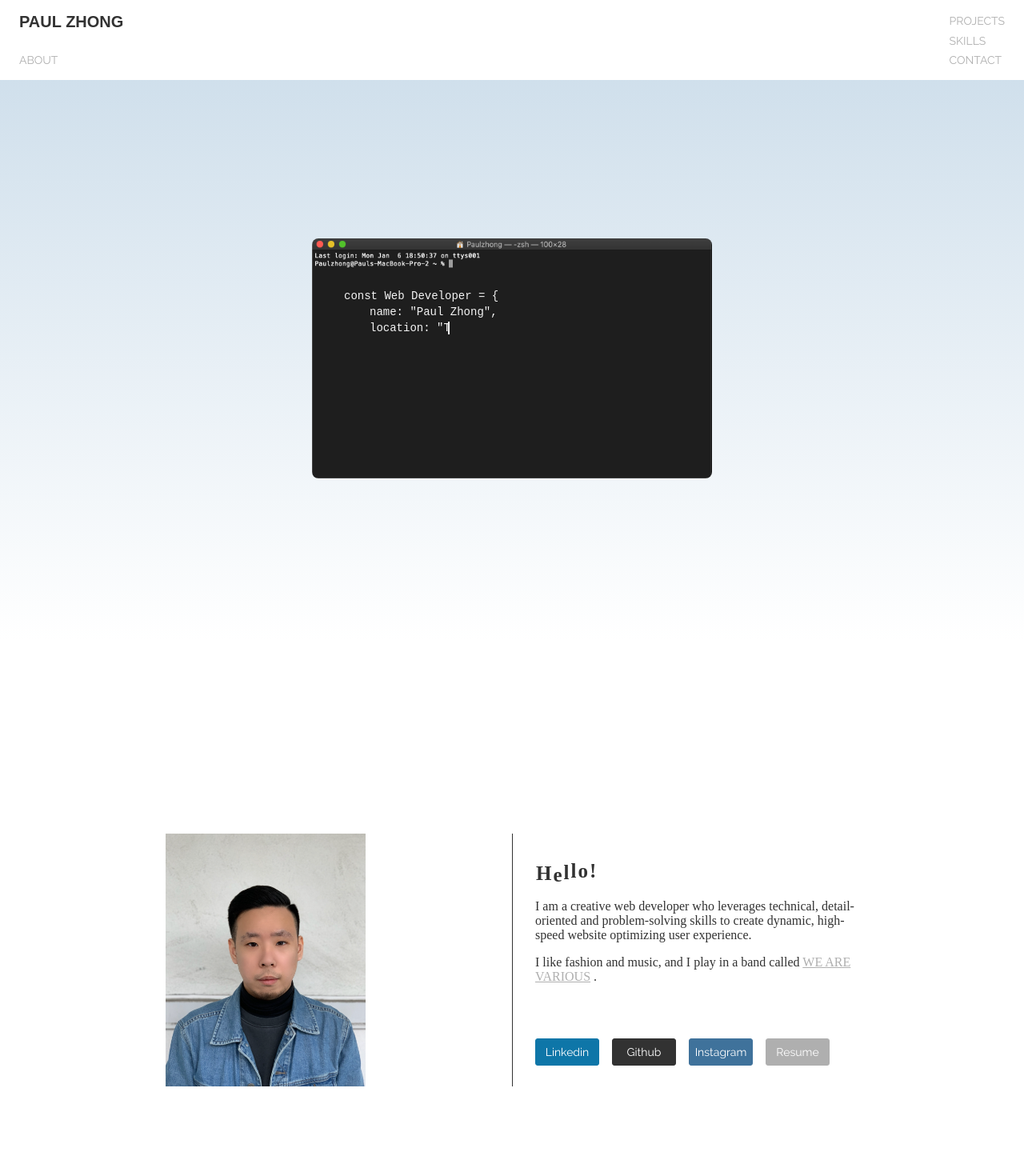
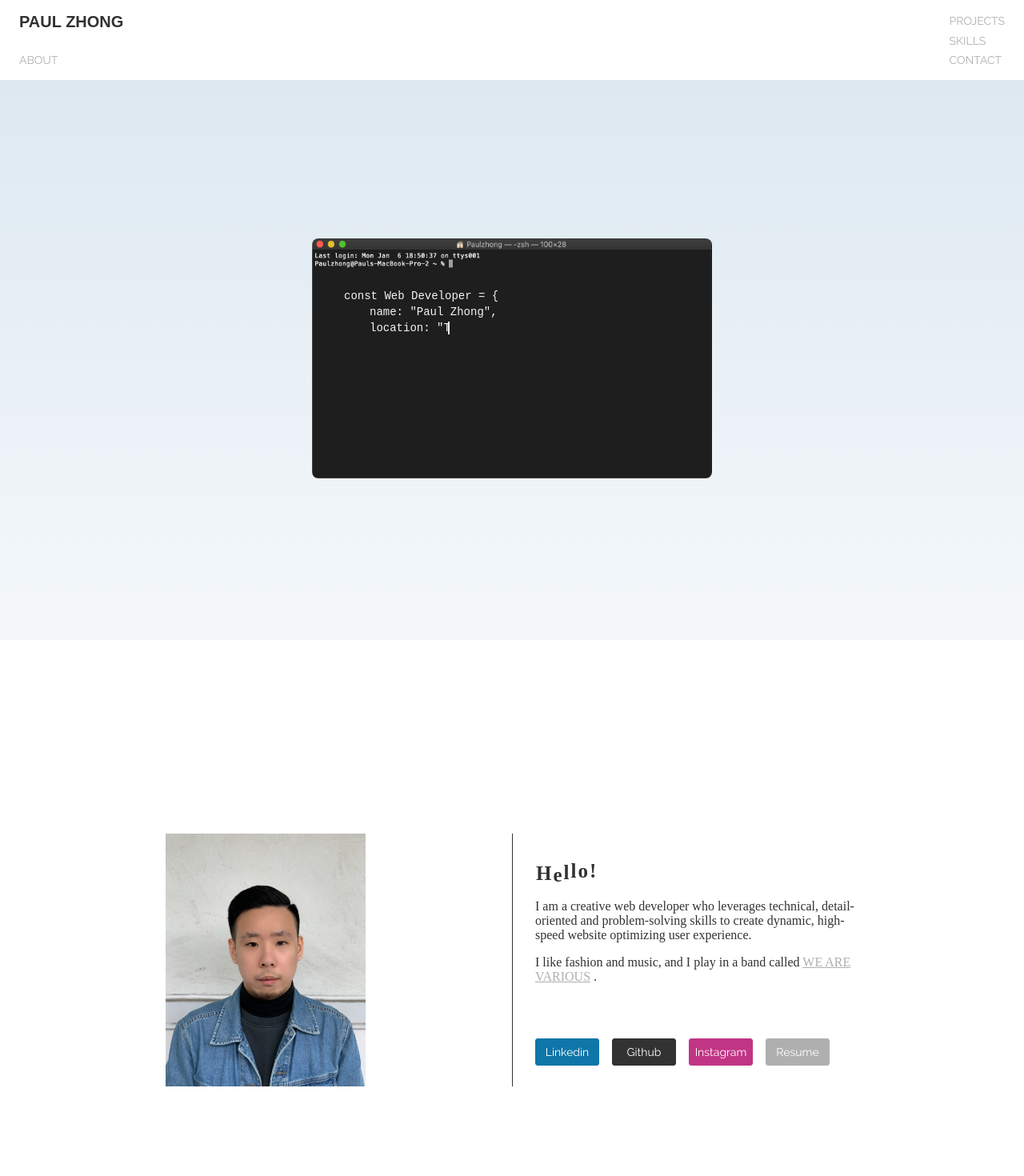
Before and after one commit to Paulzhong-web/portfolio, a React (Create React App) app: page / in a window 1280 px wide. Shown: the top 1470 px of the page at 80% size. Built offline with nearby package versions, Linux system fonts and the light colour scheme; a web font is replaced by a local one.

Commit message:
background animated color created

```diff
--- a/src/Components/About/About.scss
+++ b/src/Components/About/About.scss
@@ -133,14 +133,14 @@
 
     &__tab--ins {
         @include button;
-        background-color: #3f729b;
-        border-color: #3f729b;
+        background-color: #C13584;
+        border-color: #C13584;
         color: $background-color;
     }
 
     &__tab--ins:hover {
         background-color: $background-color;
-        color: #3f729b;
+        color: #C13584;
     }
 
     &__tab--resume {
--- a/src/Components/Hero/Hero.scss
+++ b/src/Components/Hero/Hero.scss
@@ -8,7 +8,6 @@
     flex-direction: column;
     align-items: center;
     justify-content: center;
-    background: linear-gradient(#c9dbe9, #fff);
     padding-bottom: 0px;
     @include tablet {
         padding-bottom: 0px;
@@ -16,4 +15,13 @@
     @include desktop {
         padding-bottom: 0px;
     }
+    background: linear-gradient( #c9dbe9, #fff);
+    background-size: 100% 200%;
+    animation: change 5s ease-in-out infinite;
 }
+
+@keyframes change {
+  0% {background-position: bottom;}
+  50% {background-position: top;}
+  100% {background-position: bottom;}
+}
```
